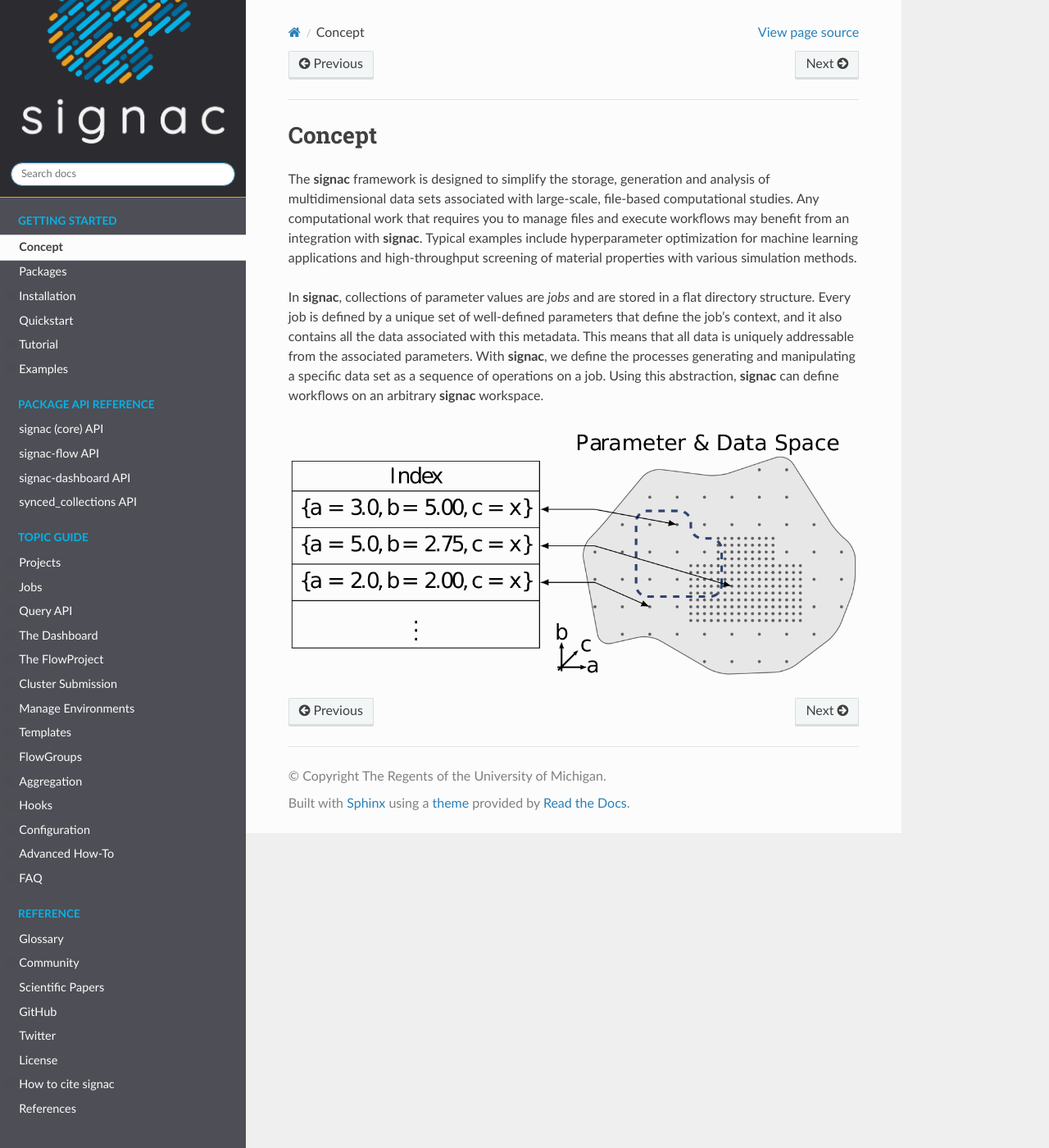
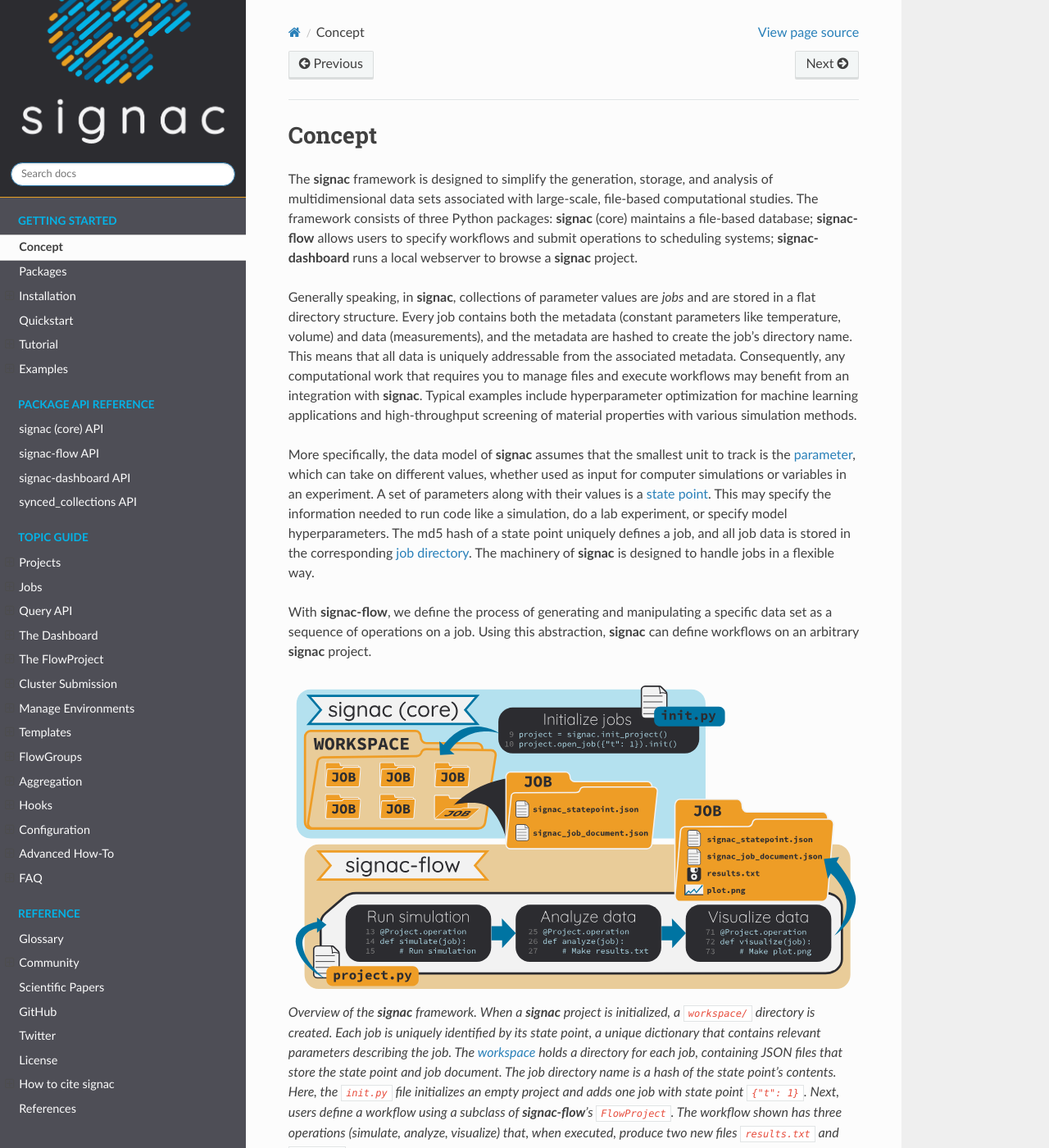
Before and after one commit to glotzerlab/signac-docs, a Sphinx documentation site: the page built from docs/source/intro.rst, in a window 1280 px wide and 1400 px high. Shown: the whole window at 82% size. Built offline with Sphinx 7.4.7 and the Read the Docs theme 2.0.0, drawn with Linux system fonts in a browser that asks for light colours; some of the changed text lies outside the part shown.

Commit message:
Updated concept page with concepts image and description. (#137)
* Updated concept page with concepts image and description.

* [pre-commit.ci] auto fixes from pre-commit.com hooks

for more information, see https://pre-commit.ci

* Update docs/source/intro.rst

Co-authored-by: Alyssa Travitz <31974495+atravitz@users.noreply.github.com>

* Update docs/source/intro.rst

Co-authored-by: Alyssa Travitz <31974495+atravitz@users.noreply.github.com>

* Formatting fixes

* refactor: Update project data space

Don't use project names.

* Build up terms from small to large

* Add new file for signac-overview

* [pre-commit.ci] auto fixes from pre-commit.com hooks

for more information, see https://pre-commit.ci

* Add links to glossary

* Changes from conversation with @cbkerr

I've added back some of the removed text which, while imprecise, makes it easier for non-computational users to understand the more technically precise paragraph that @cbkerr just added. I think this will help make the intro more clear and accessible.

---------

Co-authored-by: pre-commit-ci[bot] <66853113+pre-commit-ci[bot]@users.noreply.github.com>
Co-authored-by: Alyssa Travitz <31974495+atravitz@users.noreply.github.com>
Co-authored-by: Trevor Teague <tfteague@umich.edu>
Co-authored-by: Corwin Kerr <cbkerr@umich.edu>
Co-authored-by: Brandon Butler <butlerbr@umich.edu>
Co-authored-by: Joseph Burkhart <61951318+josephburkhart@users.noreply.github.com>

```diff
--- a/docs/source/intro.rst
+++ b/docs/source/intro.rst
@@ -5,14 +5,33 @@
 Concept
 =======
 
-The **signac** framework is designed to simplify the storage, generation and analysis of multidimensional data sets associated with large-scale, file-based computational studies.
-Any computational work that requires you to manage files and execute workflows may benefit from an integration with **signac**.
+The **signac** framework is designed to simplify the generation, storage, and analysis of multidimensional data sets associated with large-scale, file-based computational studies.
+The framework consists of three Python packages: **signac** (core) maintains a file-based database; **signac-flow** allows users to specify workflows and submit operations to scheduling systems; **signac-dashboard** runs a local webserver to browse a **signac** project.
+
+Generally speaking, in **signac**, collections of parameter values are *jobs* and are stored in a flat directory structure.
+Every job contains both the metadata (constant parameters like temperature, volume) and data (measurements), and the metadata are hashed to create the job's directory name.
+This means that all data is uniquely addressable from the associated metadata.
+Consequently, any computational work that requires you to manage files and execute workflows may benefit from an integration with **signac**.
 Typical examples include hyperparameter optimization for machine learning applications and high-throughput screening of material properties with various simulation methods.
 
-In **signac**, collections of parameter values are *jobs* and are stored in a flat directory structure.
-Every job is defined by a unique set of well-defined parameters that define the job's context, and it also contains all the data associated with this metadata.
-This means that all data is uniquely addressable from the associated parameters.
-With **signac**, we define the processes generating and manipulating a specific data set as a sequence of operations on a job.
-Using this abstraction, **signac** can define workflows on an arbitrary **signac** workspace.
+More specifically, the data model of **signac** assumes that the smallest unit to track is the :term:`parameter`, which can take on different values, whether used as input for computer simulations or variables in an experiment.
+A set of parameters along with their values is a :term:`state point`.
+This may specify the information needed to run code like a simulation, do a lab experiment, or specify model hyperparameters.
+The md5 hash of a state point uniquely defines a job, and all job data is stored in the corresponding :term:`job directory`.
+The machinery of **signac** is designed to handle jobs in a flexible way.
 
-.. image:: images/signac_data_space.png
+With **signac-flow**, we define the process of generating and manipulating a specific data set as a sequence of operations on a job.
+Using this abstraction, **signac** can define workflows on an arbitrary **signac** project.
+
+
+.. _signac_and_flow:
+.. figure:: images/signac-overview.svg
+
+    Overview of the **signac** framework.
+    When a **signac** project is initialized, a ``workspace/`` directory is created.
+    Each job is uniquely identified by its `state point`, a unique dictionary that contains relevant parameters describing the job.
+    The :term:`workspace` holds a directory for each job, containing JSON files that store the state point and job document.
+    The job directory name is a hash of the state point's contents.
+    Here, the ``init.py`` file initializes an empty project and adds one job with state point ``{"t": 1}``.
+    Next, users define a workflow using a subclass of **signac-flow**'s ``FlowProject``.
+    The workflow shown has three operations (simulate, analyze, visualize) that, when executed, produce two new files ``results.txt`` and ``plot.png`` in the job directory.
```
Also changed, not shown: docs/source/images/signac-overview.svg (added), docs/source/images/signac_data_space.png.
